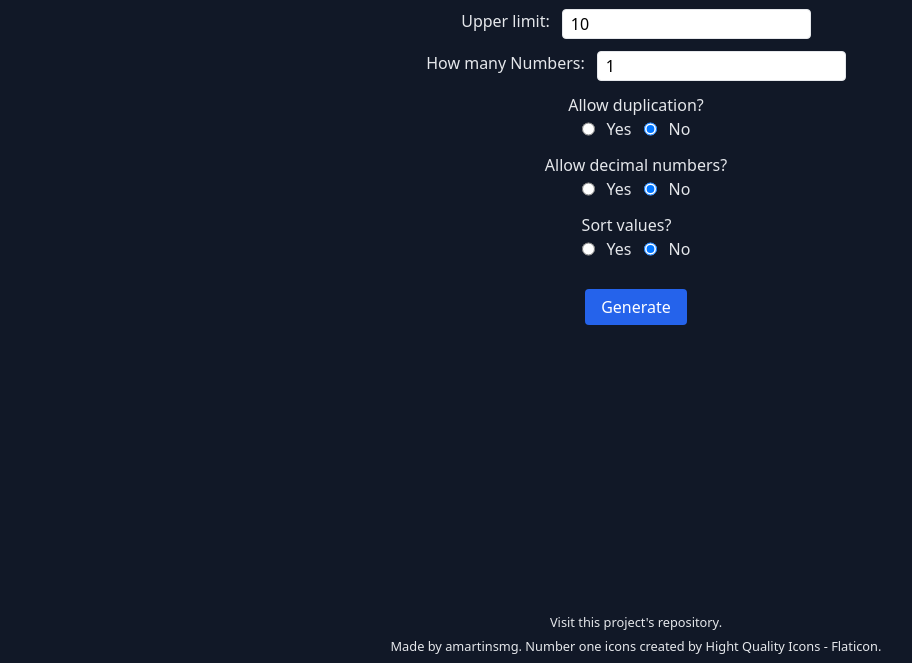
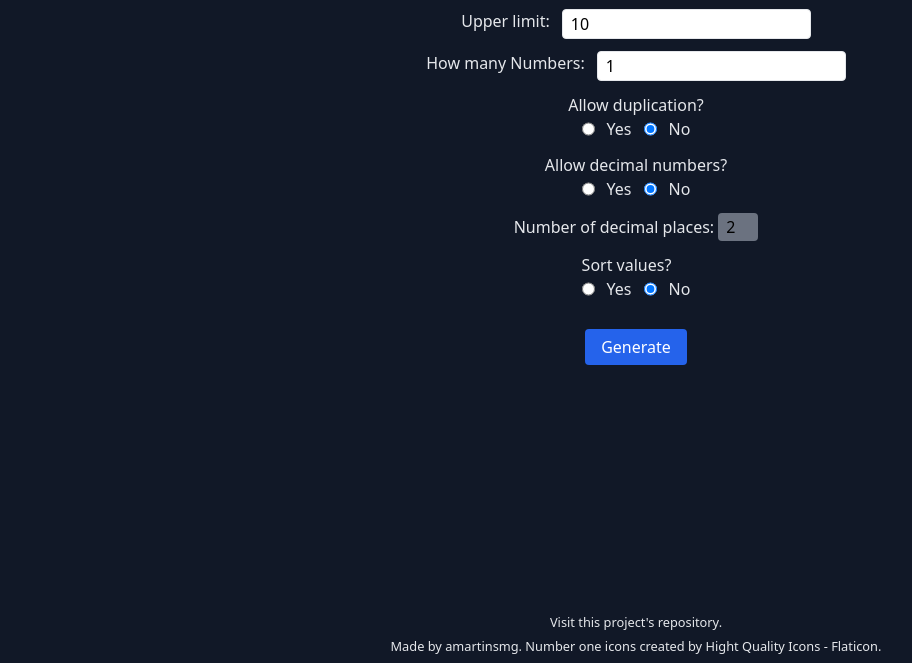
Before and after one commit to amartinsmg/RandomNumbers, a website built with webpack: page src/index.html in a window 1280 px wide. Shown: the part 137-800 px from the top of the page, without its empty margins (4-916 px from the left). Built offline with nearby package versions, Linux system fonts and the light colour scheme.

Commit message:
Update index.html

```diff
--- a/src/index.html
+++ b/src/index.html
@@ -106,6 +106,17 @@
           </div>
         </div>
         <div class="form-group">
+          <label for="input-decimal-places">Number of decimal places:</label>
+          <input
+            type="number"
+            name="decimal-places"
+            id="input-decimal-places"
+            value="2"
+            class="border rounded text-black disabled:bg-gray-500 disabled:border-0 focus:bg-gray-200 py-0.5 px-2 w-10"
+            disabled="true"
+          />
+        </div>
+        <div class="form-group">
           <p>Sort values?</p>
           <div
             class="input-group flex justify-center gap-3"
@@ -132,7 +143,10 @@
           </button>
         </div>
       </form>
-      <output class="flex justify-center text-center py-10 text-2xl" id="out"></output>
+      <output
+        class="flex justify-center text-center py-10 text-2xl"
+        id="out"
+      ></output>
       <footer id="page-footer" class="text-center w-full">
         <p>
           <small
```
